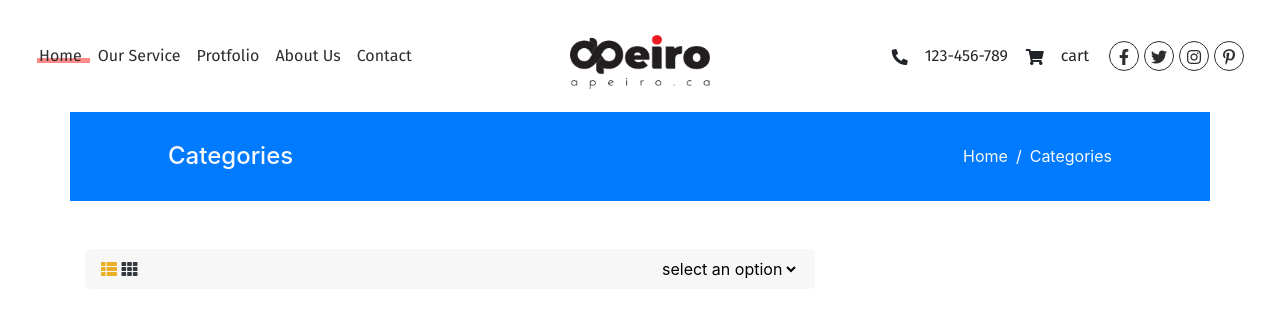
After one commit to TareqMonwer/apeiro-agency, a Django app: page /categories/ in a window 1280 px wide. The commit adds this page. Shown: the top 318 px of the page. Run offline with Django 3.2, Linux system fonts and the light colour scheme; some libraries are stand-ins or nearby versions.

Commit message:
category listing init

```diff
--- /dev/null
+++ b/apeiro_agency/core/templates/core/category_list.html
@@ -0,0 +1,58 @@
+{% extends "base.html" %}
+
+{% load static %}
+
+
+
+{% block content %}
+    <div class="container p-lg-0 mb-5">
+        <div class="page-header bg-primary">
+            <div class="page-header--content d-flex justify-content-between align-items-center">
+                <div class="page-header--title">
+                    <h4 class="text-light">Categories</h4>
+                </div>
+                <div class="page-header--breadcrumb">
+                    <ul class="breadcrumb p-0 m-0 bg-transparent">
+                        <li class="breadcrumb-item">
+                            <a class="text-light" href="">Home</a>
+                        </li>
+                        <li class="breadcrumb-item">
+                            <a class="text-light" href="">Categories</a>
+                        </li>
+                    </ul>
+                </div>
+            </div>
+        </div>
+    </div>
+
+    <div class="container">
+        <div class="row">
+            <div class="col-lg-8">
+                <div class="listing-actions">
+                    <div class="listing-actions--wrapper d-flex justify-content-between align-items-center">
+                        <div class="listing-actions--left">
+                            <a href="" class="text-dark listing-action-active">
+                                <i class="fas fa-th-list"></i>
+                            </a>
+                            <a href="" class="text-dark">
+                                <i class="fas fa-th"></i>
+                            </a>
+                        </div>
+                        <div class="listing-actions--right">
+                            <form action="">
+                                <select name="" id="">
+                                    <option value="" selected>select an option</option>
+                                    <option value="">Option 1</option>
+                                    <option value="">Option 1</option>
+                                    <option value="">Option 1</option>
+                                    <option value="">Option 1</option>
+                                </select>
+                            </form>
+                        </div>
+                    </div>
+                </div>
+            </div>
+            <div class="col-lg-4"></div>
+        </div>
+    </div>
+{% endblock content %}
--- a/apeiro_agency/core/templates/core/home.html
+++ b/apeiro_agency/core/templates/core/home.html
@@ -114,7 +114,7 @@
                                 </li>
                             {% endfor %}
                             <li>
-                                <a href="#" class="maroff">View More Catagory</a>
+                                <a href="{% url 'core:category_list' %}" class="maroff">View More Catagory</a>
                             </li>
                         </ul>
                     </div>
@@ -182,7 +182,7 @@
                                 </li>
                             {% endfor %}
                             <li>
-                                <a href="#" class="maroff">View More Catagory</a>
+                                <a href="{% url 'core:category_list' %}" class="maroff">View More Catagory</a>
                             </li>
                         </ul>
                     </div>
--- a/apeiro_agency/core/urls.py
+++ b/apeiro_agency/core/urls.py
@@ -9,4 +9,9 @@ urlpatterns = [
         views.home_page_view,
         name="home",
     ),
+    path(
+        "categories/",
+        views.category_list_view,
+        name='category_list'
+    ),
 ]
--- a/apeiro_agency/core/views.py
+++ b/apeiro_agency/core/views.py
@@ -1,5 +1,5 @@
 from django.shortcuts import render
-from django.views.generic import TemplateView
+from django.views.generic import TemplateView, ListView
 
 from .models import ServiceCategory
 
@@ -16,3 +16,11 @@ class HomePageView(TemplateView):
         return ctx
 
 home_page_view = HomePageView.as_view()
+
+
+class CategoryListView(ListView):
+    model = ServiceCategory
+    template_name = 'core/category_list.html'
+    context_object_name = 'categories'
+
+category_list_view = CategoryListView.as_view()
--- a/apeiro_agency/static/css/style.css
+++ b/apeiro_agency/static/css/style.css
@@ -1,3 +1,8 @@
+:root {
+  --theme-light: #f7f7f7;
+  --theme-active: #eaaf25;
+}
+
 * {
   margin: 0;
   padding: 0;
@@ -47,6 +51,28 @@ ol {
     height: 0.315em;
 } */
 
+/* GENERICS */
+.page-header {
+  padding: 30px 98px;
+}
+
+.page-header--breadcrumb .breadcrumb-item + .breadcrumb-item::before {
+  color: #fff;
+}
+
+.listing-actions {
+  padding: 0.5rem 1rem;
+  background-color: var(--theme-light);
+  border-radius: 0.3rem;
+}
+.listing-actions--right select {
+  border: none;
+  background-color: transparent;
+}
+
+.listing-action-active i {
+  color: var(--theme-active);
+}
 
 /* header part start*/
 
@@ -113,10 +139,10 @@ ol {
 }
 
 .main_menu .navbar-nav .nav-item .nav-link {
-    color: #2D2D2D;
+  color: #2d2d2d;
   font-size: 100%;
   position: relative;
-    font-family: 'Fira Sans', sans-serif;
+  font-family: "Fira Sans", sans-serif;
 }
 
 .main_menu .navbar-nav .nav-item .nav-link::after {
@@ -146,7 +172,7 @@ ol {
 
 .main_menu .navbar-right .s_icon {
   font-size: 16px;
-    color: #2D2D2D;
+  color: #2d2d2d;
   height: 30px;
   width: 30px;
   border-radius: 50%;
@@ -154,20 +180,20 @@ ol {
   -moz-border-radius: 50%;
   -ms-border-radius: 50%;
   -o-border-radius: 50%;
-    border: 1px solid #2D2D2D;
+  border: 1px solid #2d2d2d;
   line-height: 30px;
   text-align: center;
   margin-right: 5px;
-    transition: all linear .3s;
-    -webkit-transition: all linear .3s;
-    -moz-transition: all linear .3s;
-    -ms-transition: all linear .3s;
-    -o-transition: all linear .3s;
+  transition: all linear 0.3s;
+  -webkit-transition: all linear 0.3s;
+  -moz-transition: all linear 0.3s;
+  -ms-transition: all linear 0.3s;
+  -o-transition: all linear 0.3s;
 }
 
 .main_menu .navbar-right .s_icon:hover {
-    border: 1px solid #FF0000;
-    color: #FF0000;
+  border: 1px solid #ff0000;
+  color: #ff0000;
 }
 
 .menufix {
```
Also changed, not shown: other parts of apeiro_agency/static/css/style.css (+98 -120 lines). Lines whose indentation alone changed are shown as unchanged.
